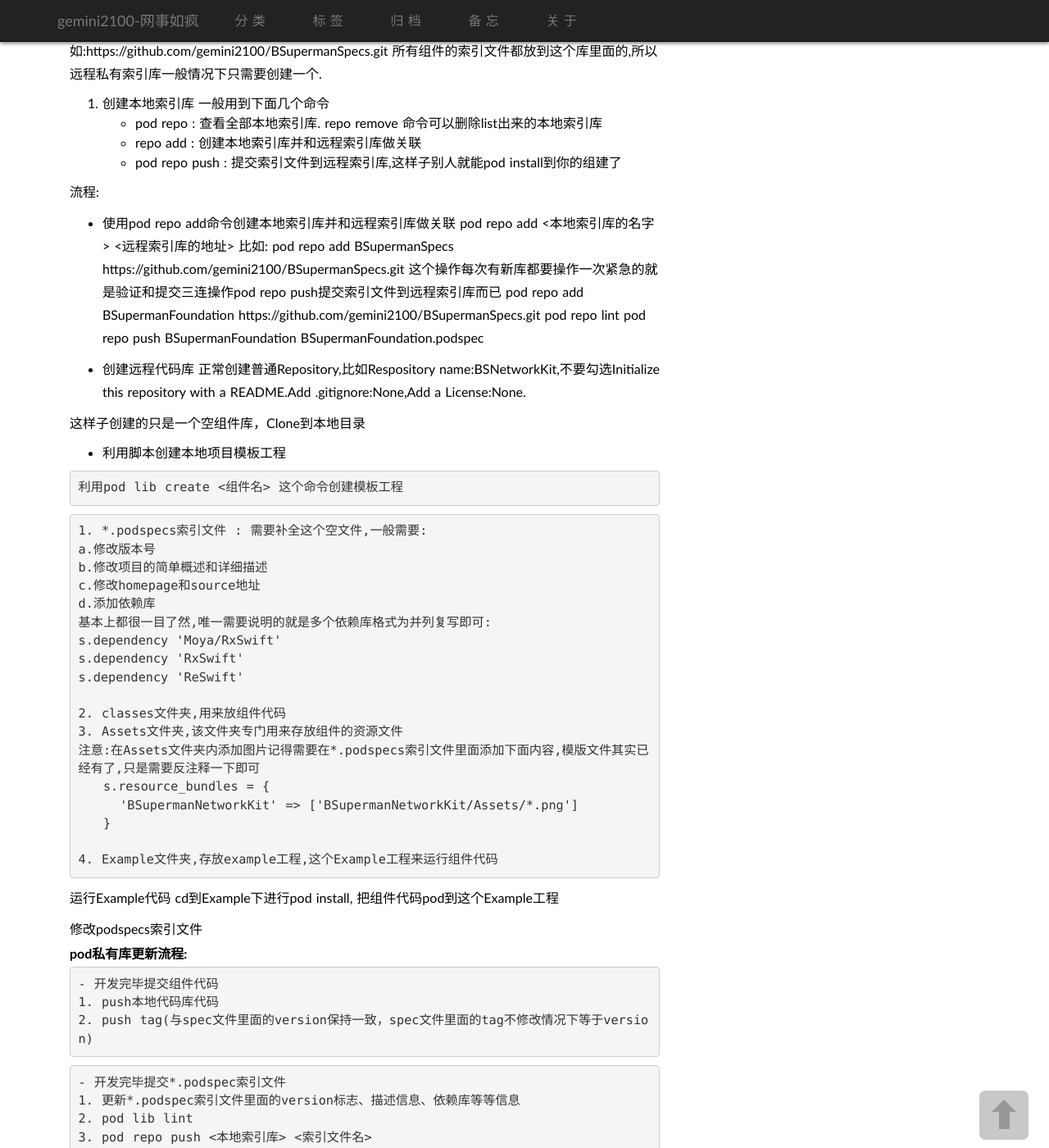
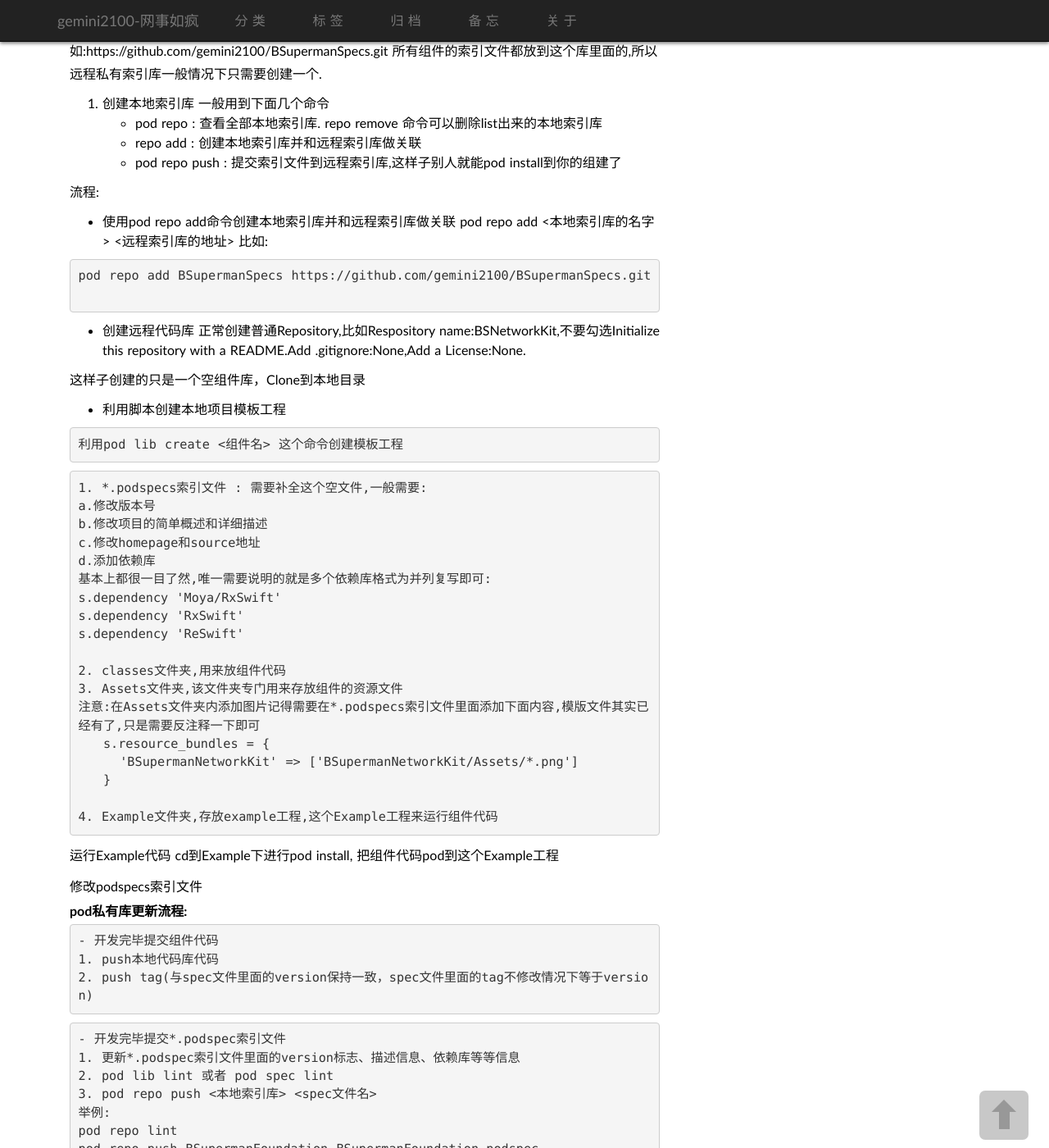
Before and after one commit to gemini2100/gemini2100.github.io, a Jekyll site: the page built from _posts/2018-03-23-ios组件化开发.md, in a window 1280 px wide and 1400 px high, scrolled down 1125 px. Shown: the whole window at 82% size. Built offline with Jekyll 4.4.1, drawn with Linux system fonts in a browser that asks for light colours; some web fonts are replaced; comment, search, counter and statistics services are not loaded; some of the changed text lies outside the part shown.

Commit message:
调整一下排版

````diff
--- a/_posts/2018-03-23-ios组件化开发.md
+++ b/_posts/2018-03-23-ios组件化开发.md
@@ -38,12 +38,12 @@ tags : [iOS]
 流程:
 - 使用pod repo add命令创建本地索引库并和远程索引库做关联
 pod repo add <本地索引库的名字>  <远程索引库的地址>
-比如: pod repo add BSupermanSpecs https://github.com/gemini2100/BSupermanSpecs.git
-这个操作每次有新库都要操作一次紧急的就是验证和提交三连操作pod repo push提交索引文件到远程索引库而已
-pod repo add BSupermanFoundation https://github.com/gemini2100/BSupermanSpecs.git
-pod repo lint
-pod repo push BSupermanFoundation BSupermanFoundation.podspec
+比如:
 
+```
+pod repo add BSupermanSpecs https://github.com/gemini2100/BSupermanSpecs.git
+
+```
 
 
 - 创建远程代码库
@@ -91,8 +91,8 @@ cd到Example下进行pod install, 把组件代码pod到这个Example工程
 ```
 - 开发完毕提交*.podspec索引文件
 1. 更新*.podspec索引文件里面的version标志、描述信息、依赖库等等信息
-2. pod lib lint
-3. pod repo push <本地索引库> <索引文件名>
+2. pod lib lint 或者 pod spec lint
+3. pod repo push <本地索引库> <spec文件名>
 举例:
 pod repo lint
 pod repo push BSupermanFoundation BSupermanFoundation.podspec
````
